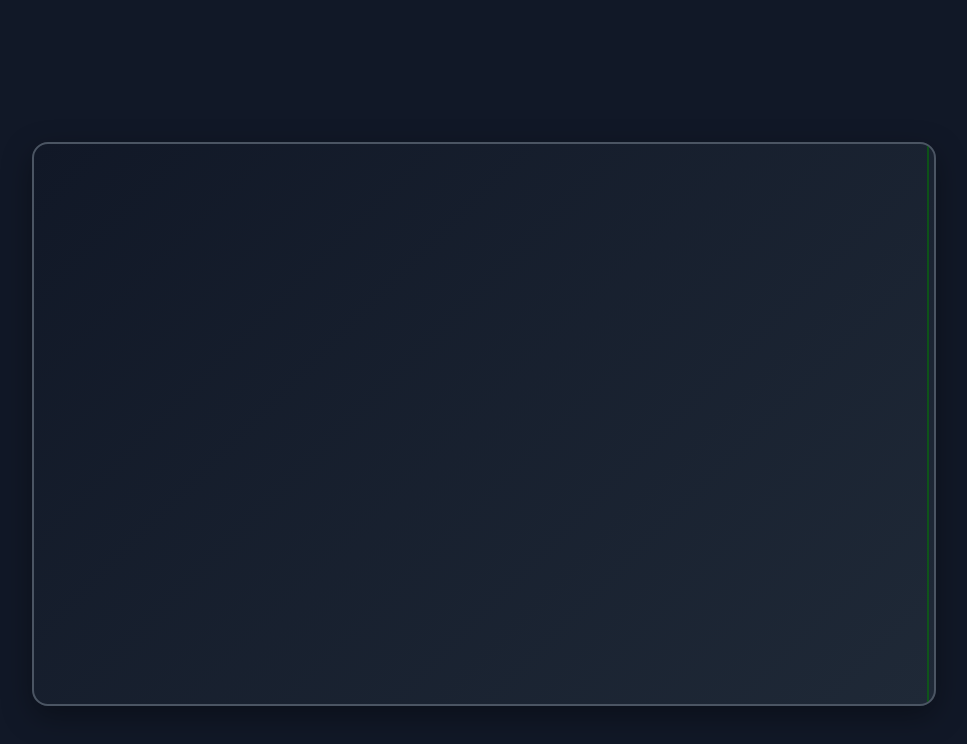
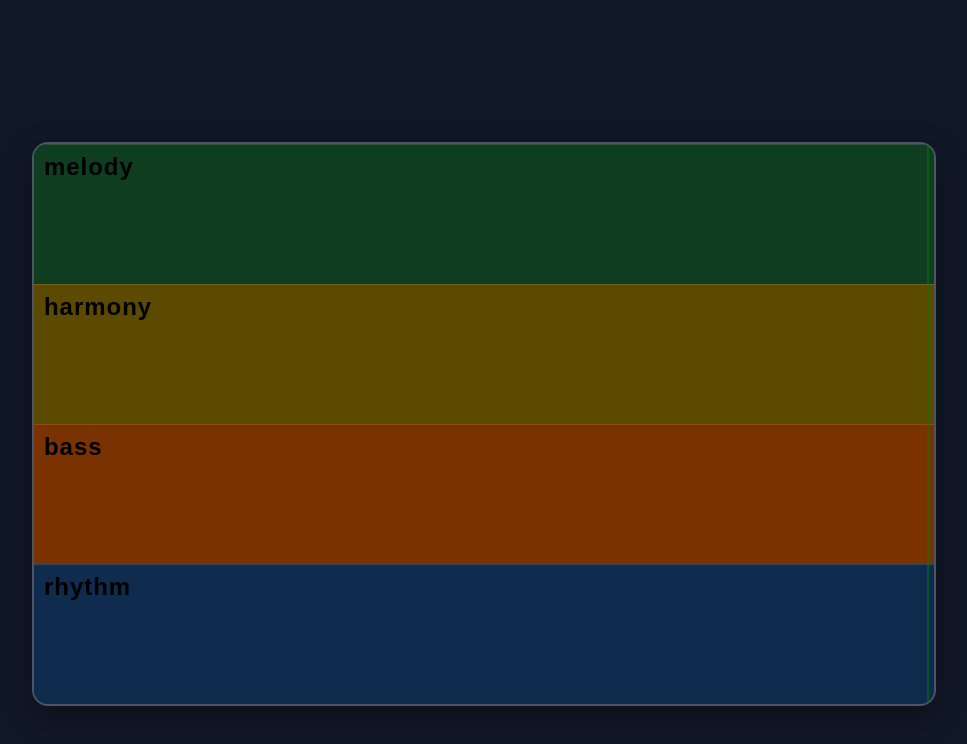
Before and after one commit to rpcxdr/dawless-sandbox, a React (Vite) app: page / in a window 1280 px wide. Shown: the top 744 px of the page, without its empty margins (156-1123 px from the left). Built offline with nearby package versions, Linux system fonts and the light colour scheme.

Commit message:
added track sections

```diff
--- a/src/App.tsx
+++ b/src/App.tsx
@@ -13,6 +13,13 @@ function randomColor() {
   const hue = Math.floor(Math.random() * 360);
   return `hsl(${hue} 90% 70%)`;
 }
+
+const trackSections = [
+  { label: 'Melody', color: '#0f3d1f' },
+  { label: 'Harmony', color: '#5c4a00' },
+  { label: 'Bass', color: '#7a3300' },
+  { label: 'Rhythm', color: '#0f2c4e' },
+];
 
 function App() {
   const [boxes, setBoxes] = useState<Box[]>([]);
@@ -181,6 +188,21 @@ function App() {
   return (
     <div className="app">
       <div ref={containerRef} className="container" style={containerStyle} onDoubleClick={handleContainerDoubleClick}>
+        <div className="track-layer" style={{ position: 'absolute', inset: 0, pointerEvents: 'none', zIndex: 0 }}>
+          {trackSections.map((track, index) => (
+            <div
+              key={track.label}
+              className="track-section"
+              style={{
+                top: `${index * 25}%`,
+                height: '25%',
+                background: track.color,
+              }}
+            >
+              <span className="track-label">{track.label}</span>
+            </div>
+          ))}
+        </div>
         <div
           style={{
             position: 'absolute',
@@ -191,6 +213,7 @@ function App() {
             background: 'green',
             transform: 'translateX(-50%)',
             pointerEvents: 'none',
+            zIndex: 2,
           }}
         />
         {boxes.map((box) => (
@@ -213,6 +236,7 @@ function App() {
               fontSize: 22,
               userSelect: 'none',
               textShadow: '0 0 2px rgba(255,255,255,0.55)',
+              zIndex: 1,
             }}
             onPointerDown={(event) => beginDrag(event, box)}
             onClick={() => handleBoxClick(box.id)}
--- a/src/styles.css
+++ b/src/styles.css
@@ -30,3 +30,25 @@ body {
   border-radius: 6px;
   box-shadow: 0 4px 12px rgba(0, 0, 0, 0.25);
 }
+
+.track-layer {
+  inset: 0;
+}
+
+.track-section {
+  position: absolute;
+  left: 0;
+  width: 100%;
+  border-top: 1px solid rgba(255, 255, 255, 0.12);
+}
+
+.track-label {
+  position: absolute;
+  top: 8px;
+  left: 10px;
+  color: hwb(0 0% 100%);
+  font-size: 24px;
+  font-weight: 600;
+  letter-spacing: 0.04em;
+  text-transform: lowercase;
+}
```
